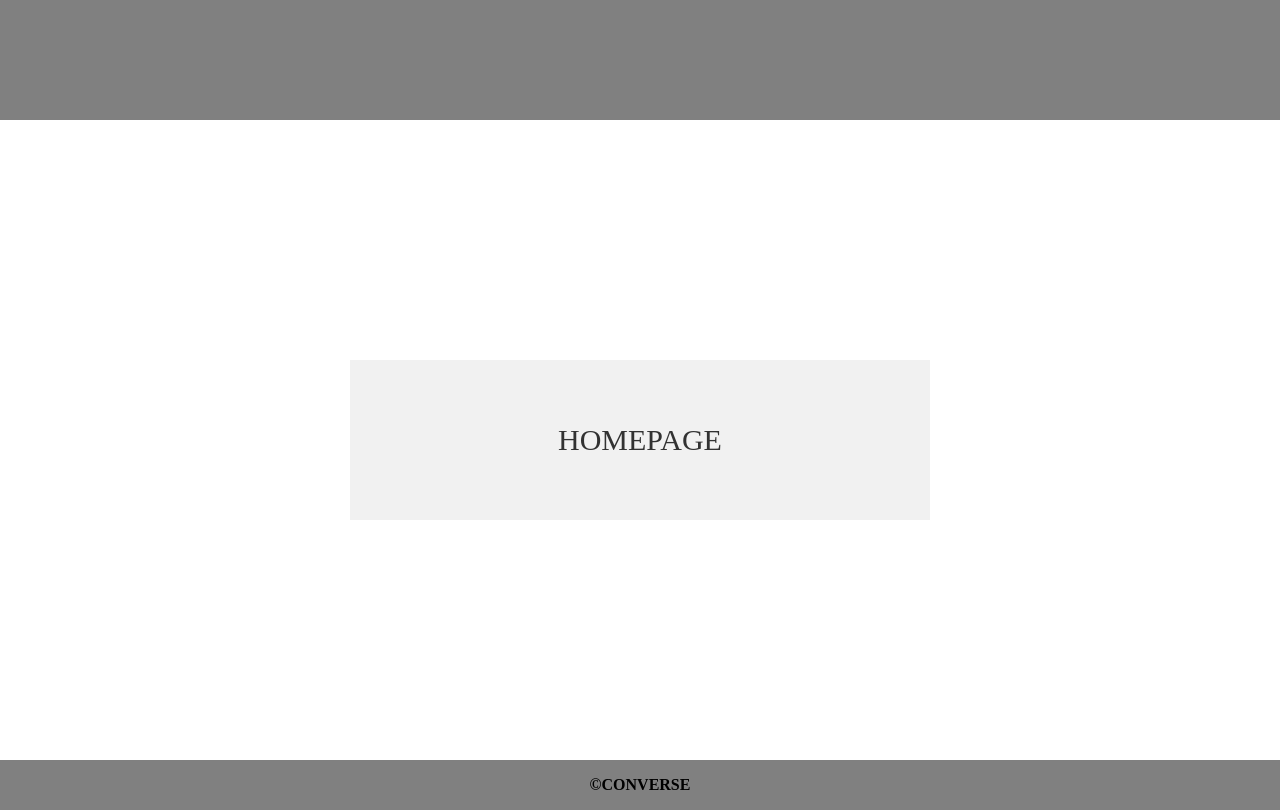
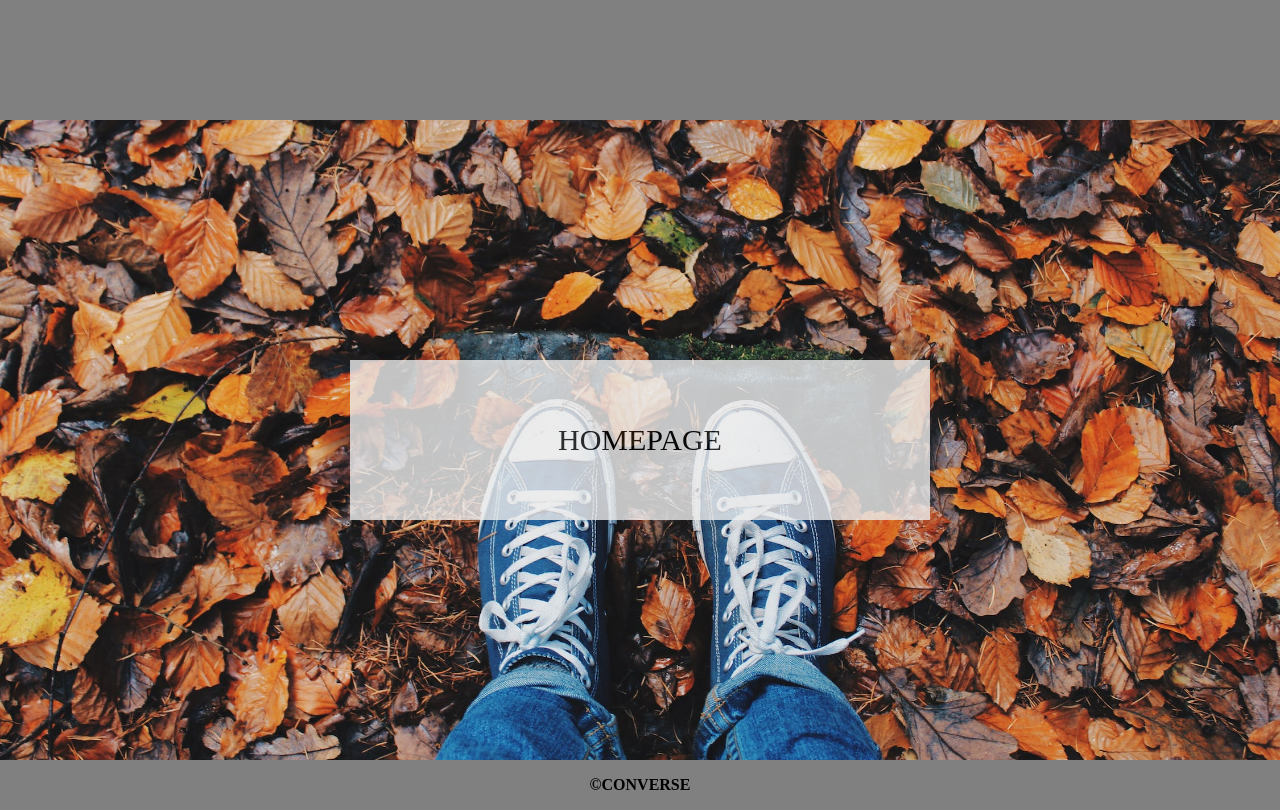
Before and after one commit to Serak1216/Original-Website, a plain HTML site: page index.html in a window 1280 px wide. Shown: the part 2280-3090 px from the top of the page. Drawn offline with nearby package versions, Linux system fonts and the light colour scheme; a script that the page names is missing; a web font is replaced by a local one.

Commit message:
Update style.css

```diff
--- a/assets/style.css
+++ b/assets/style.css
@@ -382,7 +382,7 @@
 
 .last {
     height: 80vh;
-    background-image: url(./assets/lastfooter.jpeg);
+    background-image: url(./lastfooter.jpeg);
     background-size: cover;
     background-position: 50% 70%;
     display: flex;
```
